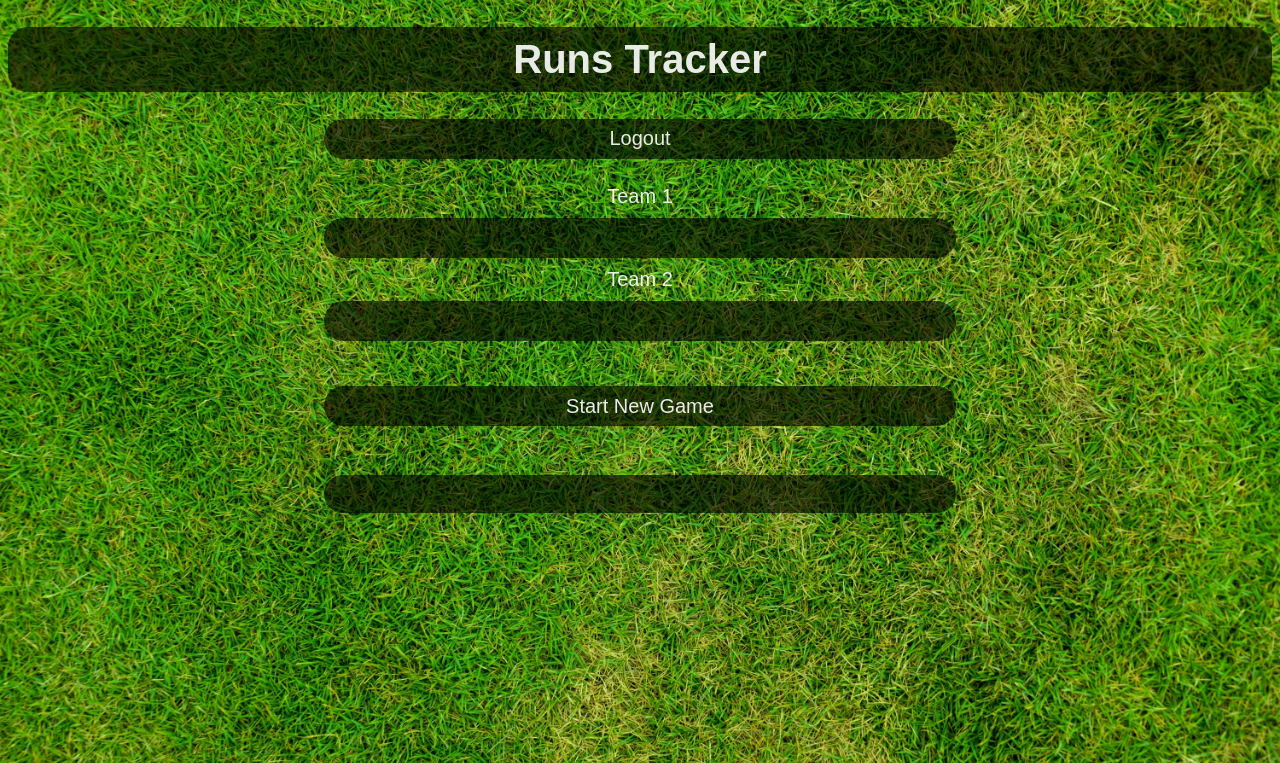
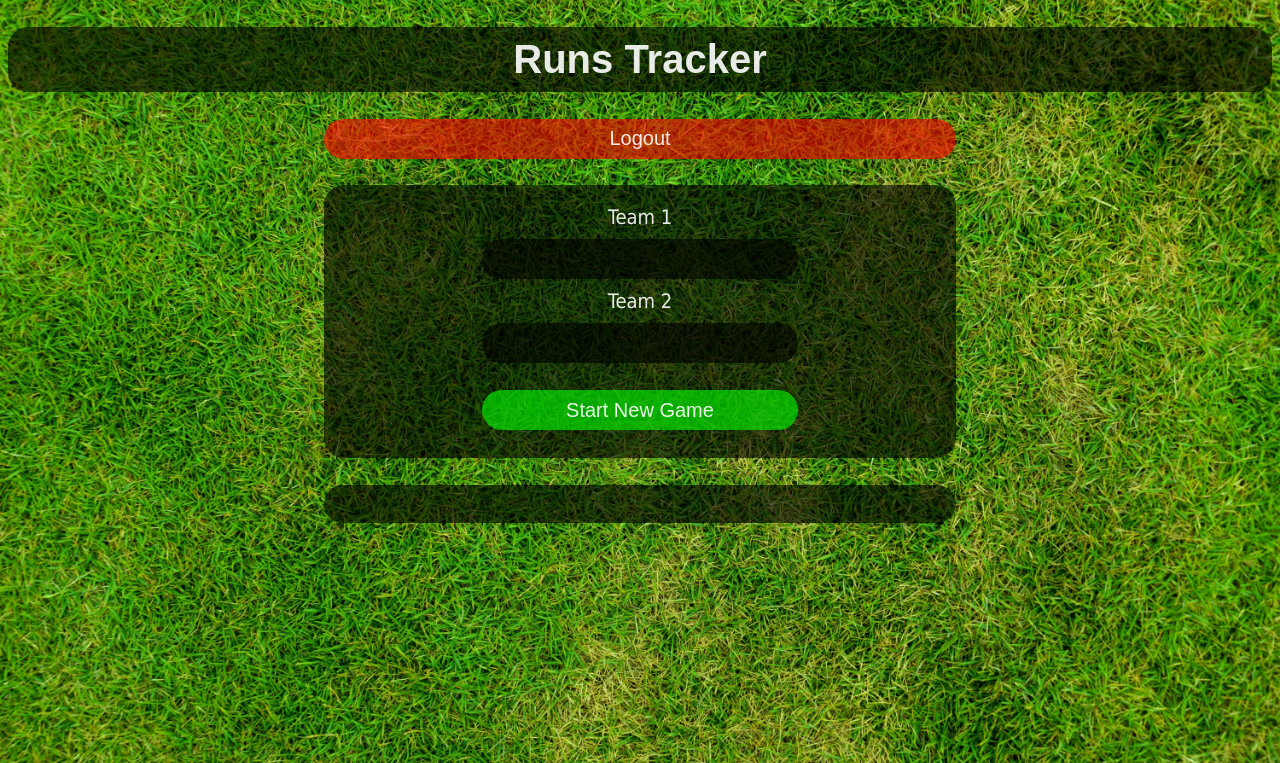
Before and after one commit to shahrukh-saeed/runs-tracker-old, a Flask app: template templates/tracker.html in a window 1280 px wide. Shown: the top 763 px of the page. Run offline with Flask 3, Linux system fonts and the light colour scheme; the template is opened without the code that fills it, so the values that code supplies are empty.

Commit message:
further styling

```diff
--- a/static/home.css
+++ b/static/home.css
@@ -1,6 +1,6 @@
 body {
     font-size: 30px;
-    font-family: Arial, Helvetica, sans-serif;
+    font-family: Tahoma, Arial, Helvetica, sans-serif;
     background-image: url(Grass\ Background.jpg);
     background-repeat: no-repeat;
     background-attachment: fixed;
@@ -53,7 +53,7 @@ input[type="submit"] {
     font-size: 20px;
     margin-top: 2.5em;
     width: 197.53px;
-    background-color: rgba(0, 0, 0, 0.6);
+    background-color: rgba(0, 255, 0, 0.6);
 }
 
 input[type="button"] {
@@ -88,10 +88,10 @@ input[type="button"] {
 }
 
 #newgame {
-    min-width: 300px;
+    min-width: 250px;
     width: 50%;
     display: block;
-    margin: 45px auto;
+    margin: 26.8px auto;
     padding: 0px;
 }
 
@@ -102,6 +102,7 @@ input[type="button"] {
     margin: 10px auto;
     margin-bottom: 26.8px;
     padding: 0px;
+    background-color: rgba(255, 0, 0, 0.6);
 }
 
 #logout {
@@ -110,6 +111,7 @@ input[type="button"] {
     display: block;
     margin: 10px auto;
     padding: 0px;
+    background-color: rgba(255, 0, 0, 0.6);
 }
 
 #gamename {
@@ -119,10 +121,11 @@ input[type="button"] {
     margin: 10px auto;
     font-size: 20px;
     padding: 0px;
+    border-radius: 20px;
 }
 
 #gamenameinput {
-    min-width: 300px;
+    min-width: 250px;
     width: 50%;
     display: block;
     margin: 10px auto;
@@ -131,10 +134,16 @@ input[type="button"] {
 }
 
 #newgameform {
-    margin-top: 26.8px;
-    margin-bottom: 48.8px;
     text-align: center;
-    padding: 0px;
+    padding-left: 0px;
+    padding-right: 0px;
+    padding-top: 10px;
+    padding-bottom: 1px;
+    background-color: rgba(0, 0, 0, 0.6);
+    border-radius: 20px;
+    width: 50%;
+    margin: 26.8px auto;
+    min-width: 300px;
 }
 
 .container {
@@ -201,3 +210,7 @@ input[type="button"] {
 #team1name {
     margin-top: 10px;
 }
+
+#cancelbutton {
+    background-color: rgba(255, 0, 0, 0.6);
+}
--- a/templates/newaccount.html
+++ b/templates/newaccount.html
@@ -14,7 +14,7 @@
         <label for="password">Password <br> <input  name="password" type="password" required /></label>
 
         <input type="submit" value="Confirm"/><br>
-        <input type="button" onclick="window.location.href='/';" value="Cancel"/>
+        <input id="cancelbutton" type="button" onclick="window.location.href='/';" value="Cancel"/>
     </form>
 </body>
 </html>
```
